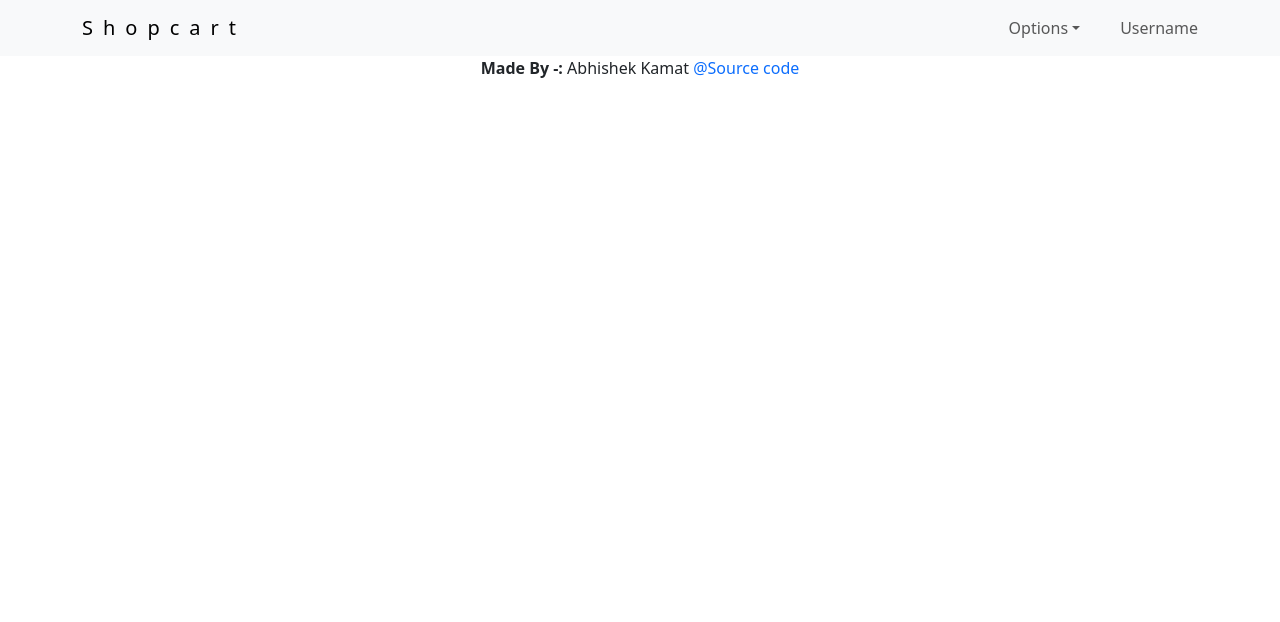
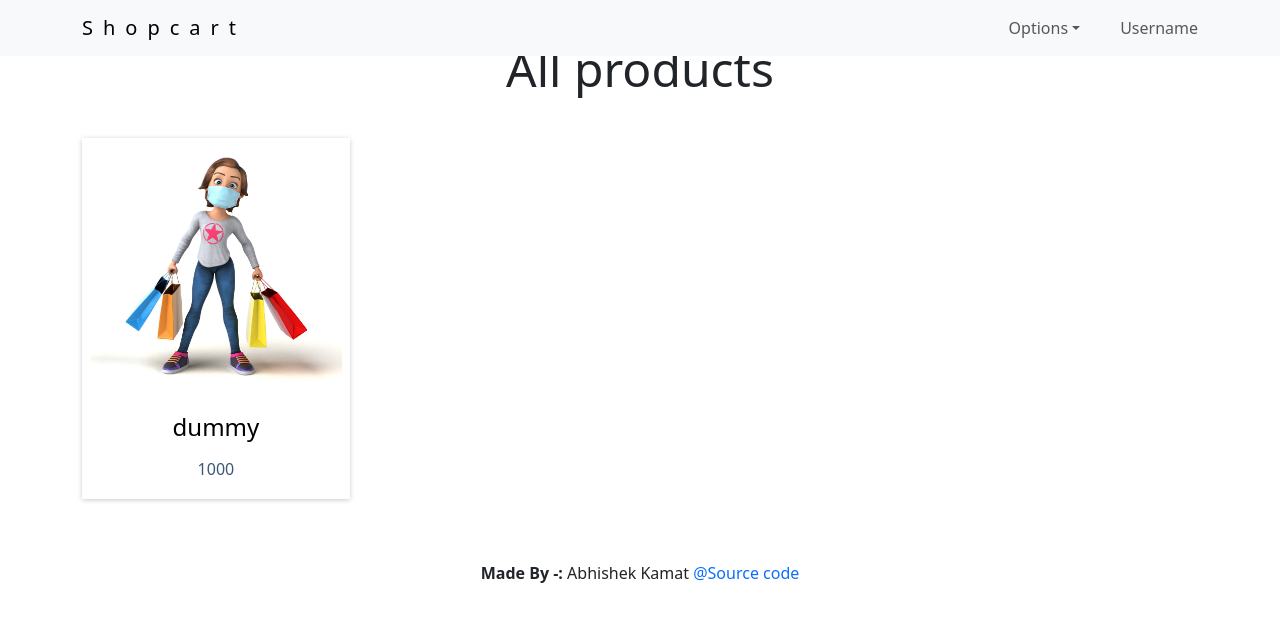
Before and after one commit to ohhyesbhi/Ecommerce-React, a React (Vite) app: page /products in a window 1280 px wide. Shown: the top 622 px of the page. Built offline with nearby package versions, Linux system fonts and the light colour scheme.

Commit message:
added product box card to product list page

```diff
--- a/src/components/categoryitem/Categoryitem.jsx
+++ b/src/components/categoryitem/Categoryitem.jsx
@@ -6,11 +6,11 @@
 
 console.log("filter",filter)
 
-const redirectlink = `/products?category=${filter}`
+// const redirectlink = `/products?category=${filter}`
     return (
       <>
         <div className="category-item d-flex align-items-center justify-content-center">
-          <Link to="/products"><p>{itemName}</p></Link>
+         <p></p> <Link className="categoryName" to="/products"><p>{itemName}</p></Link>
         </div>
       </>
     );
--- a/src/components/categoryitem/category.css
+++ b/src/components/categoryitem/category.css
@@ -2,7 +2,7 @@
 
 .category-item {
     border: 1px solid var(--pale-blue);
-    box-shadow: 4px 4px 2px var(--mid-gray);
+    /* box-shadow: 4px 4px 2px var(--mid-gray); */
     width: 150px;
     background-color: #f59f18;
     padding: 20px 30px;
@@ -23,8 +23,5 @@
 
 .category-item:hover {
     cursor: pointer;
-    box-shadow: 5px 10px #888888;
-    transition: box-shadow 0.15s linear 1s;
     background-color: #aa3830;
-    color: white;
 }
--- /dev/null
+++ b/src/components/productbox/Productbox.jsx
@@ -0,0 +1,18 @@
+import { Link } from "react-router-dom"
+import "./productbox.css"
+
+function Productbox({productImage,name,price}) {
+  return (
+   <>
+   <Link to="/product/2" className="product-item text-decoration-none d-inline-block">
+          <div className="product-img">
+            <img src={productImage} alt="" />
+          </div>
+          <div className="product-name text-center">{name}</div>
+          <div className="product-price text-center">{price}</div>
+        </Link>
+   </>
+  )
+}
+
+export default Productbox
--- /dev/null
+++ b/src/components/productbox/productbox.css
@@ -0,0 +1,6 @@
+/* .product-img {
+    height: 240px;
+    display: flex;
+    flex-direction: row;
+    justify-content: center;
+} */
--- a/src/index.css
+++ b/src/index.css
@@ -0,0 +1,11 @@
+
+:root {
+    --blue-gray: #ecf0f1;
+    --pale-blue: #2c3e50;
+    --mid-gray: #999;
+    --jean-blue: #3b5875;
+    --light-blue: #95afc0;
+    --sky-blue: #dff9fb;
+    --dark-sky-blue: #c7ecee;
+    --light-gray: #ccc;
+}
--- a/src/pages/home/Home.jsx
+++ b/src/pages/home/Home.jsx
@@ -23,7 +23,7 @@
   },[])
   return (
     <>
-    <div className="container" style={{marginTop:"7rem"}}>
+    <div className="container">
         <div className="row">
           <h2 className="home-title text-center">Welcome to Shop Cart</h2>
           <div
--- a/src/pages/home/home.css
+++ b/src/pages/home/home.css
@@ -11,33 +11,7 @@
 }
 
 
-
-.img{
-    width: 70%;
+.category-list {
+    margin-top: 3rem;
+    gap: 1rem;
 }
-
-.category-item {
-    border: 1px solid var(--pale-blue);
-    box-shadow: 4px 4px 2px var(--mid-gray);
-    width: 150px;
-    background-color: #f59f18;
-    padding: 20px 30px;
-    border-radius: 10px;
-    text-align: center;
-    min-height: 100px;
-    min-width: 135px;
-    border-color: none;
-}
-
-.category-item a {
-    color: black;
-    text-decoration: none;
-    font-size: 1rem;
-    font-weight: bolder;
-
-}
-
-.category-item:hover {
-    box-shadow: 0px 0px;
-    transition: box-shadow 0.15s linear 0s;
-}
--- a/src/pages/productlist/ProductList.jsx
+++ b/src/pages/productlist/ProductList.jsx
@@ -1,9 +1,22 @@
+import Productbox from "../../components/productbox/Productbox"
+import "./productlist.css"
 
+import Image from "../../assets/wepik-export-20230815191001RxUw.png"
 
 function ProductList() {
   return (
 <>
- productlist
+ <div className="container">
+    <div className="row">
+    <h2 className="product-list-title text-center">All products</h2>
+    <div className="product-list-wrapper d-flex flex-row">
+       {/**list of products */}
+       <div className="product-list-box" id="productList">
+          <Productbox productImage={Image} name={"dummy"} price={1000}/>
+       </div>
+    </div>
+    </div>
+ </div>
 </>
   )
 }
--- /dev/null
+++ b/src/pages/productlist/productlist.css
@@ -0,0 +1,44 @@
+.product-list-title {
+    font-size: 3rem;
+    margin: 40px 0;
+    font-weight: normal;
+}
+
+
+.product-list-box {
+    flex-basis: 80%;
+}
+
+.product-list-box .product-item {
+    width: 30%;
+    margin-right: 2%;
+    margin-bottom: 30px;
+    box-shadow: 0px 1px 5px var(--light-gray);
+    padding: 0.5rem;
+}
+
+img {
+    max-width: 100%;
+    max-height: 100%;
+}
+
+.product-list-box .product-item .product-name {
+    font-size: 1.5rem;
+    color: black;
+    padding: 0.75rem 0;
+}
+
+.product-list-box .product-item .product-price {
+    color: var(--jean-blue);
+    padding-bottom: 10px;
+}
+
+
+.product-list-box .product-item:nth-child(3n) {
+    margin-right: 0;
+}
+
+.product-list-box .product-item:hover {
+    box-shadow: 0px 4px 10px var(--light-gray);
+    transition: box-shadow 0.15s linear 0s;
+}
```
